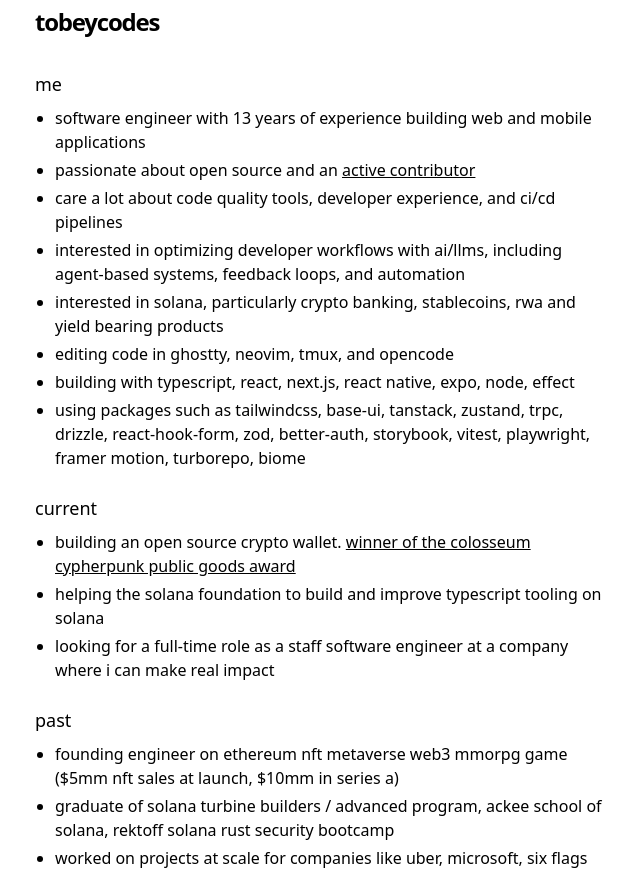
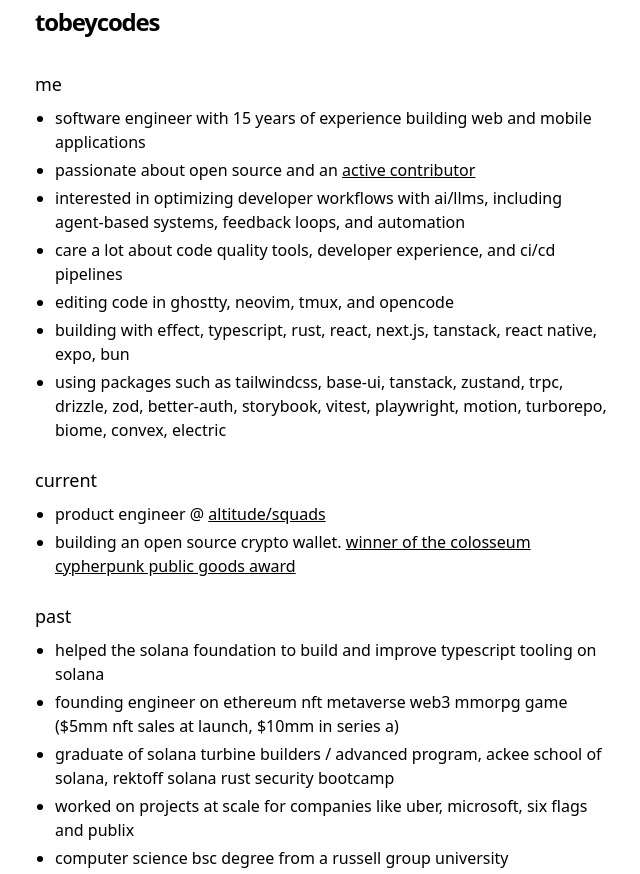
Before and after one commit to tobeycodes/tobey.codes, a Next.js app: page / in a window 1280 px wide. Shown: the part 338-1212 px from the top of the page, without its empty margins (317-957 px from the left). Built offline with nearby package versions, Linux system fonts and the light colour scheme.

Commit message:
chore: update page

```diff
--- a/app/page.tsx
+++ b/app/page.tsx
@@ -18,7 +18,7 @@
           <h2 className="text-lg font-medium mb-2">me</h2>
           <ul className="list-disc pl-5 space-y-1">
             <li>
-              software engineer with 13 years of experience building web and
+              software engineer with 15 years of experience building web and
               mobile applications
             </li>
             <li>
@@ -33,32 +33,39 @@
               </a>
             </li>
             <li>
-              care a lot about code quality tools, developer experience, and
-              ci/cd pipelines
-            </li>
-            <li>
               interested in optimizing developer workflows with ai/llms,
               including agent-based systems, feedback loops, and automation
             </li>
             <li>
-              interested in solana, particularly crypto banking, stablecoins,
-              rwa and yield bearing products
+              care a lot about code quality tools, developer experience, and
+              ci/cd pipelines
             </li>
             <li>editing code in ghostty, neovim, tmux, and opencode</li>
             <li>
-              building with typescript, react, next.js, react native, expo,
-              node, effect
+              building with effect, typescript, rust, react, next.js, tanstack,
+              react native, expo, bun
             </li>
             <li>
               using packages such as tailwindcss, base-ui, tanstack, zustand,
-              trpc, drizzle, react-hook-form, zod, better-auth, storybook,
-              vitest, playwright, framer motion, turborepo, biome
+              trpc, drizzle, zod, better-auth, storybook, vitest, playwright,
+              motion, turborepo, biome, convex, electric
             </li>
           </ul>
         </li>
         <li>
           <h2 className="text-lg font-medium mb-2">current</h2>
           <ul className="list-disc pl-5 space-y-1">
+            <li>
+              product engineer @{" "}
+              <a
+                href="https://altitude.xyz"
+                target="_blank"
+                rel="noopener noreferrer"
+                className="underline transition-all hover:text-neutral-800 dark:hover:text-neutral-100"
+              >
+                altitude/squads
+              </a>
+            </li>
             <li>
               building an open source crypto wallet.{" "}
               <a
@@ -70,19 +77,15 @@
                 winner of the colosseum cypherpunk public goods award
               </a>
             </li>
-            <li>
-              helping the solana foundation to build and improve typescript
-              tooling on solana
-            </li>
-            <li>
-              looking for a full-time role as a staff software engineer at a
-              company where i can make real impact
-            </li>
           </ul>
         </li>
         <li>
           <h2 className="text-lg font-medium mb-2">past</h2>
           <ul className="list-disc pl-5 space-y-1">
+            <li>
+              helped the solana foundation to build and improve typescript
+              tooling on solana
+            </li>
             <li>
               founding engineer on ethereum nft metaverse web3 mmorpg game ($5mm
               nft sales at launch, $10mm in series a)
```
